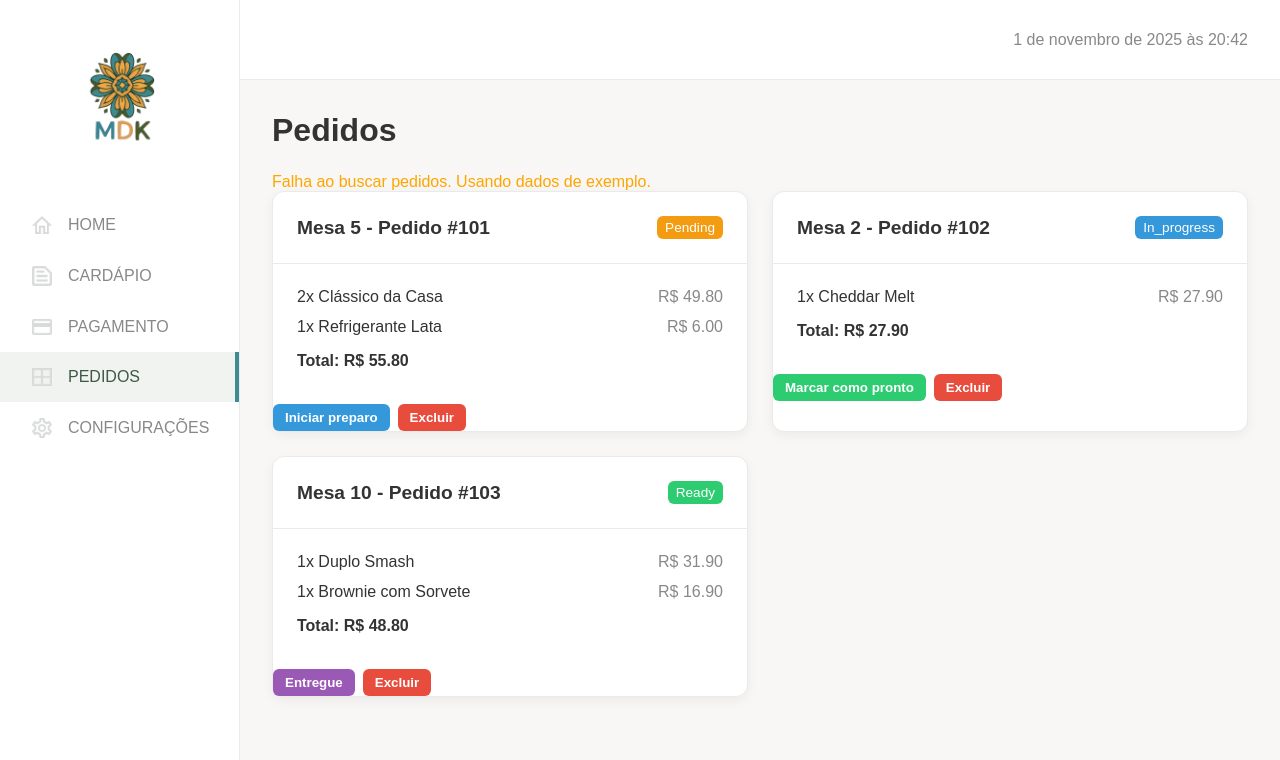
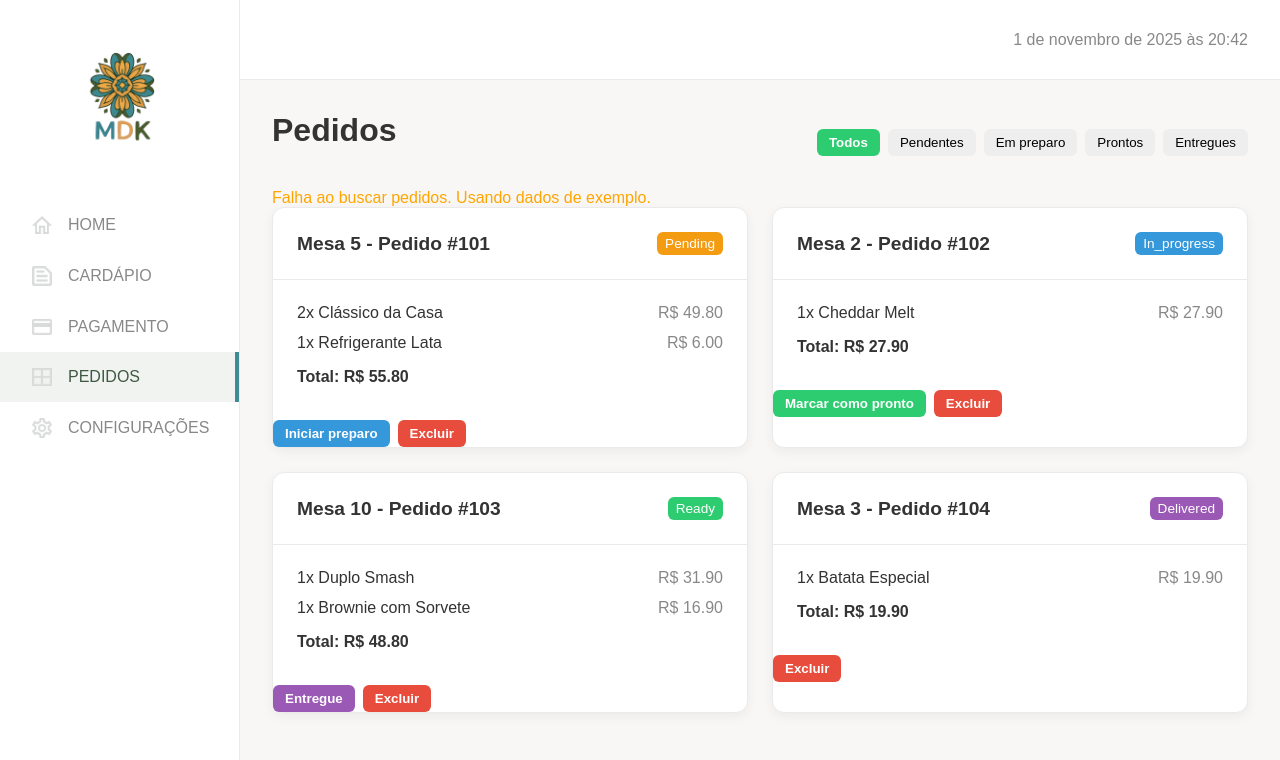
Before and after one commit to gabriel26077/Mandaladaka, a Next.js app in the folder frontend/: page /order in a window 1280 px wide. Shown: the top 760 px of the page. Built offline with nearby package versions, Linux system fonts and the light colour scheme; no server answers; sample sign-in values are in the browser's storage.

Commit message:
feat(front): implementa filtro  de pedidos

```diff
--- a/frontend/src/app/order/order.module.css
+++ b/frontend/src/app/order/order.module.css
@@ -129,3 +129,45 @@
 .orderCardActions button:hover {
   opacity: 0.8;
 }
+
+/* ---- FILTRO ---- */
+.headerRow {
+  display: flex;
+  flex-direction: column;
+  gap: 12px;
+  margin-bottom: 1rem;
+}
+
+@media (min-width: 600px) {
+  .headerRow {
+    flex-direction: row;
+    justify-content: space-between;
+    align-items: center;
+  }
+}
+
+.filterBar {
+  display: flex;
+  flex-wrap: wrap;
+  gap: 8px;
+}
+
+.filterBtn {
+  background-color: #eee;
+  border: none;
+  border-radius: 6px;
+  padding: 6px 12px;
+  cursor: pointer;
+  transition: 0.2s ease;
+  font-weight: 500;
+}
+
+.filterBtn:hover {
+  background-color: #ddd;
+}
+
+.filterBtnActive {
+  background-color: #2ecc71;
+  color: white;
+  font-weight: 600;
+}
--- a/frontend/src/app/order/page.tsx
+++ b/frontend/src/app/order/page.tsx
@@ -23,7 +23,7 @@ type Order = {
   total_price: number;
 };
 
-//dados mock
+/* Mock inicial */
 const MOCK_ORDERS: Order[] = [
   {
     id: 101,
@@ -57,6 +57,16 @@ const MOCK_ORDERS: Order[] = [
     ],
     total_price: 48.8,
   },
+  {
+    id: 104,
+    table_number: 3,
+    status: "delivered",
+    created_at: new Date(Date.now() - 1000 * 60 * 30).toISOString(),
+    items: [
+      { product: { id: 9, name: "Batata Especial", price: 19.9 }, quantity: 1, total_price: 19.9 },
+    ],
+    total_price: 19.9,
+  },
 ];
 
 export default function OrderPage() {
@@ -64,6 +74,7 @@ export default function OrderPage() {
   const [orders, setOrders] = useState<Order[]>([]);
   const [isLoading, setIsLoading] = useState(true);
   const [error, setError] = useState<string | null>(null);
+  const [filter, setFilter] = useState<"all" | Order["status"]>("all");
 
   const shouldUseMock = (): boolean => {
     if (typeof window === "undefined") return false;
@@ -78,7 +89,6 @@ export default function OrderPage() {
     const fetchOrders = async () => {
       setIsLoading(true);
       setError(null);
-
       const token = typeof window !== "undefined" ? localStorage.getItem("access_token") : null;
       const useMock = shouldUseMock();
 
@@ -97,12 +107,10 @@ export default function OrderPage() {
         const res = await fetch("http://localhost:5000/kitchen/orders/pending", {
           headers: { Authorization: `Bearer ${token}` },
         });
-
         if (res.status === 401) {
           router.push("/login");
           return;
         }
-
         if (!res.ok) throw new Error("Falha ao buscar pedidos");
 
         const data: Order[] = await res.json();
@@ -121,9 +129,7 @@ export default function OrderPage() {
 
   const handleStatusChange = (id: number, newStatus: Order["status"]) => {
     setOrders((prev) =>
-      prev.map((order) =>
-        order.id === id ? { ...order, status: newStatus } : order
-      )
+      prev.map((order) => (order.id === id ? { ...order, status: newStatus } : order))
     );
   };
 
@@ -131,10 +137,13 @@ export default function OrderPage() {
     setOrders((prev) => prev.filter((order) => order.id !== id));
   };
 
+  const filteredOrders =
+    filter === "all" ? orders : orders.filter((o) => o.status === filter);
+
   if (isLoading) {
     return (
       <main className={styles.mainContainer}>
-        <h1>Pedidos Pendentes</h1>
+        <h1>Pedidos</h1>
         <p>Carregando...</p>
       </main>
     );
@@ -142,14 +151,37 @@ export default function OrderPage() {
 
   return (
     <main className={styles.mainContainer}>
-      <h1>Pedidos</h1>
+      <div className={styles.headerRow}>
+        <h1>Pedidos</h1>
+
+        <div className={styles.filterBar}>
+          {[
+            { label: "Todos", value: "all" },
+            { label: "Pendentes", value: "pending" },
+            { label: "Em preparo", value: "in_progress" },
+            { label: "Prontos", value: "ready" },
+            { label: "Entregues", value: "delivered" },
+          ].map((btn) => (
+            <button
+              key={btn.value}
+              className={`${styles.filterBtn} ${
+                filter === btn.value ? styles.filterBtnActive : ""
+              }`}
+              onClick={() => setFilter(btn.value as any)}
+            >
+              {btn.label}
+            </button>
+          ))}
+        </div>
+      </div>
+
       {error && <p style={{ color: "orange" }}>{error}</p>}
 
       <div className={styles.ordersGrid}>
-        {orders.length === 0 ? (
-          <p>Nenhum pedido no momento.</p>
+        {filteredOrders.length === 0 ? (
+          <p>Nenhum pedido encontrado.</p>
         ) : (
-          orders.map((order) => (
+          filteredOrders.map((order) => (
             <div key={order.id} className={styles.orderCard}>
               <div className={styles.orderCardHeader}>
                 <h3>
```
